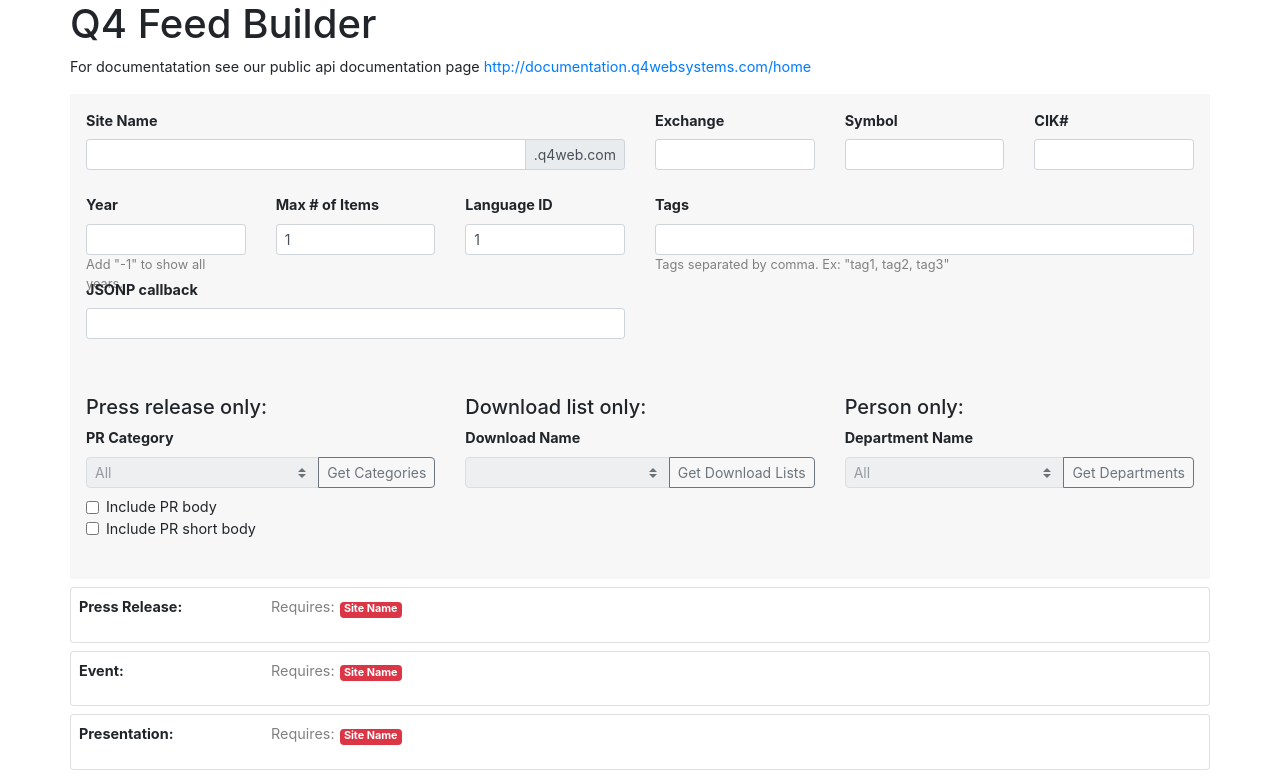
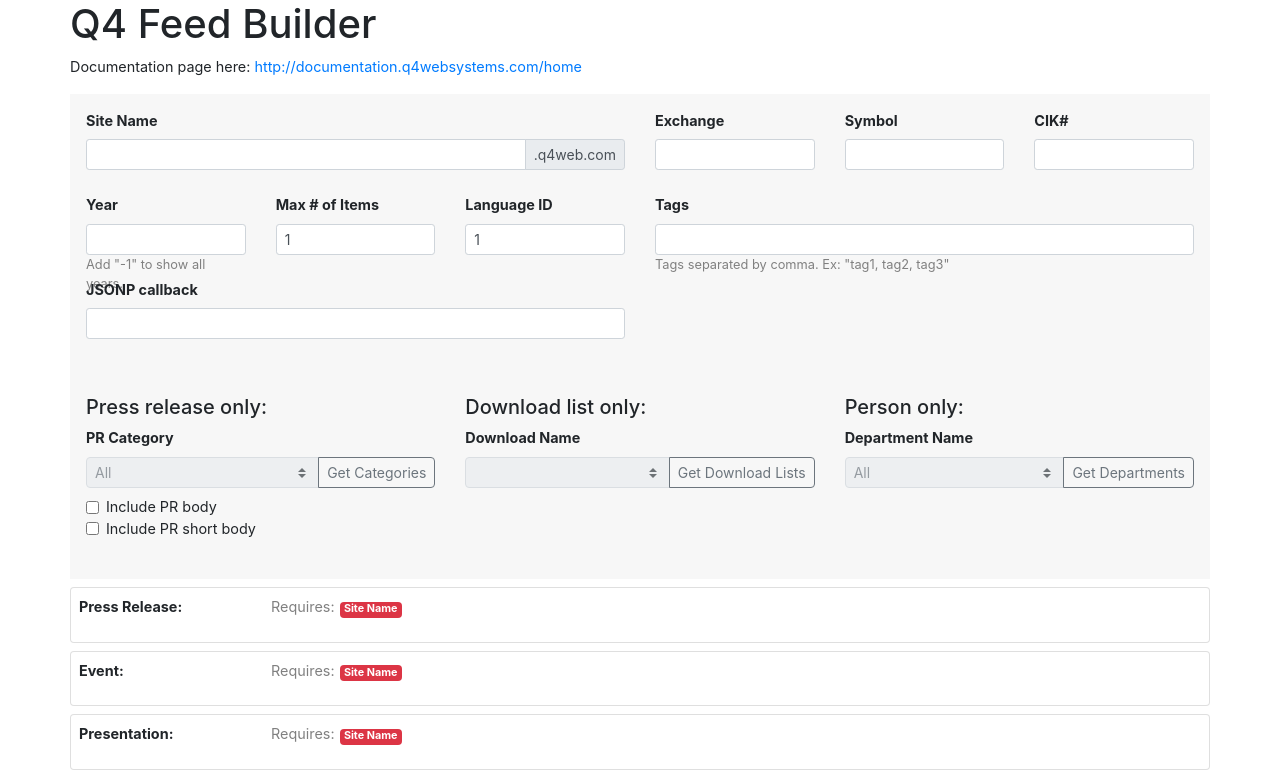
Before and after one commit to IonutP/feedbuilder, a React (Create React App) app: page / in a window 1280 px wide. Shown: the top 777 px of the page. Built offline with nearby package versions, Linux system fonts and the light colour scheme.

Commit message:
Update App.js

```diff
--- a/src/App.js
+++ b/src/App.js
@@ -117,7 +117,7 @@
         return (
             <div className="App">
                 <h1>Q4 Feed Builder</h1>
-                <p>For documentatation see our public api documentation page <a href="http://documentation.q4websystems.com/home" target="_blank">http://documentation.q4websystems.com/home</a></p>
+                <p>Documentation page here: <a href="http://documentation.q4websystems.com/home" target="_blank">http://documentation.q4websystems.com/home</a></p>
                 <form>
                     <div className='form-group row'>
                         <div className='col-sm-6'>
```
